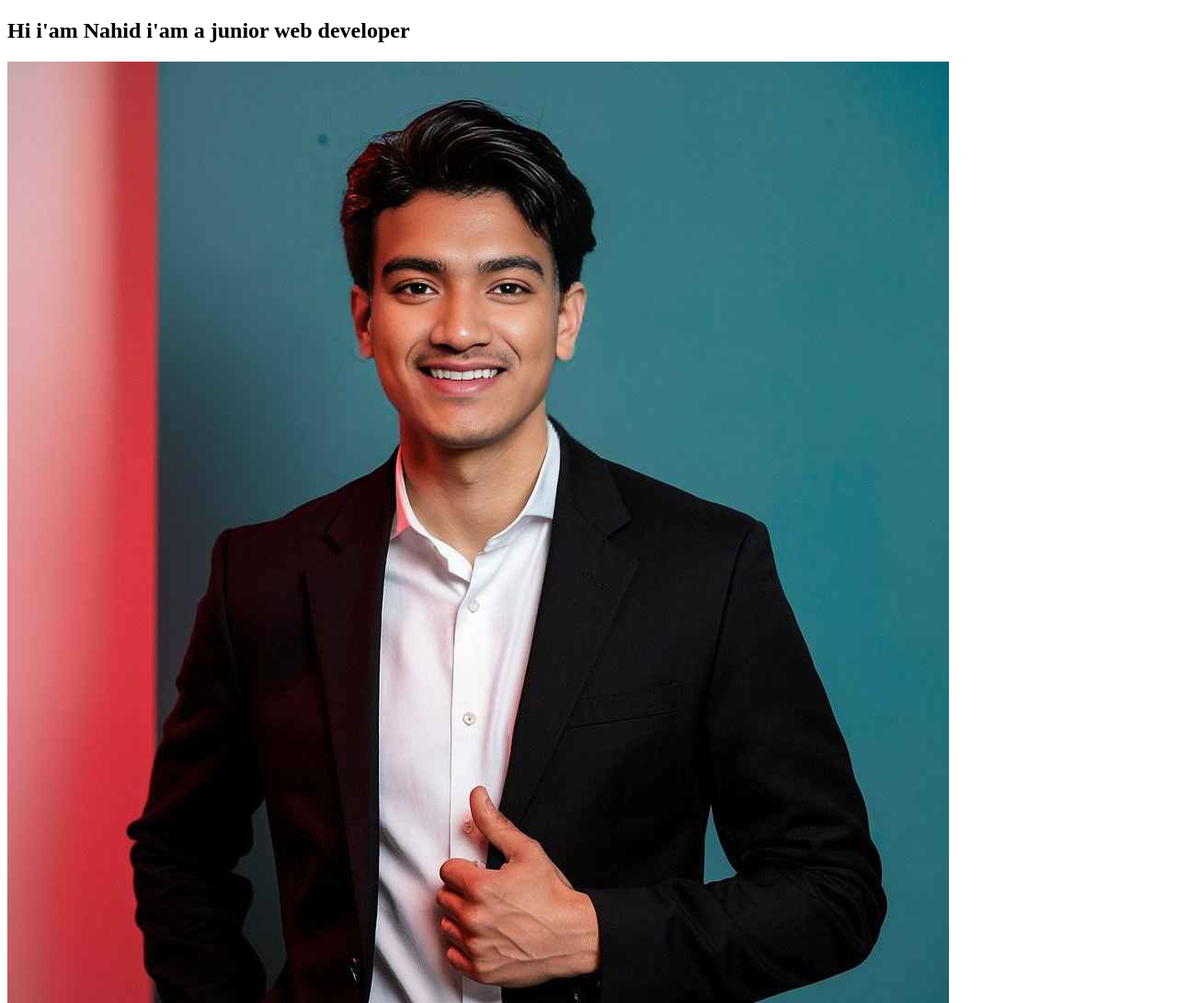
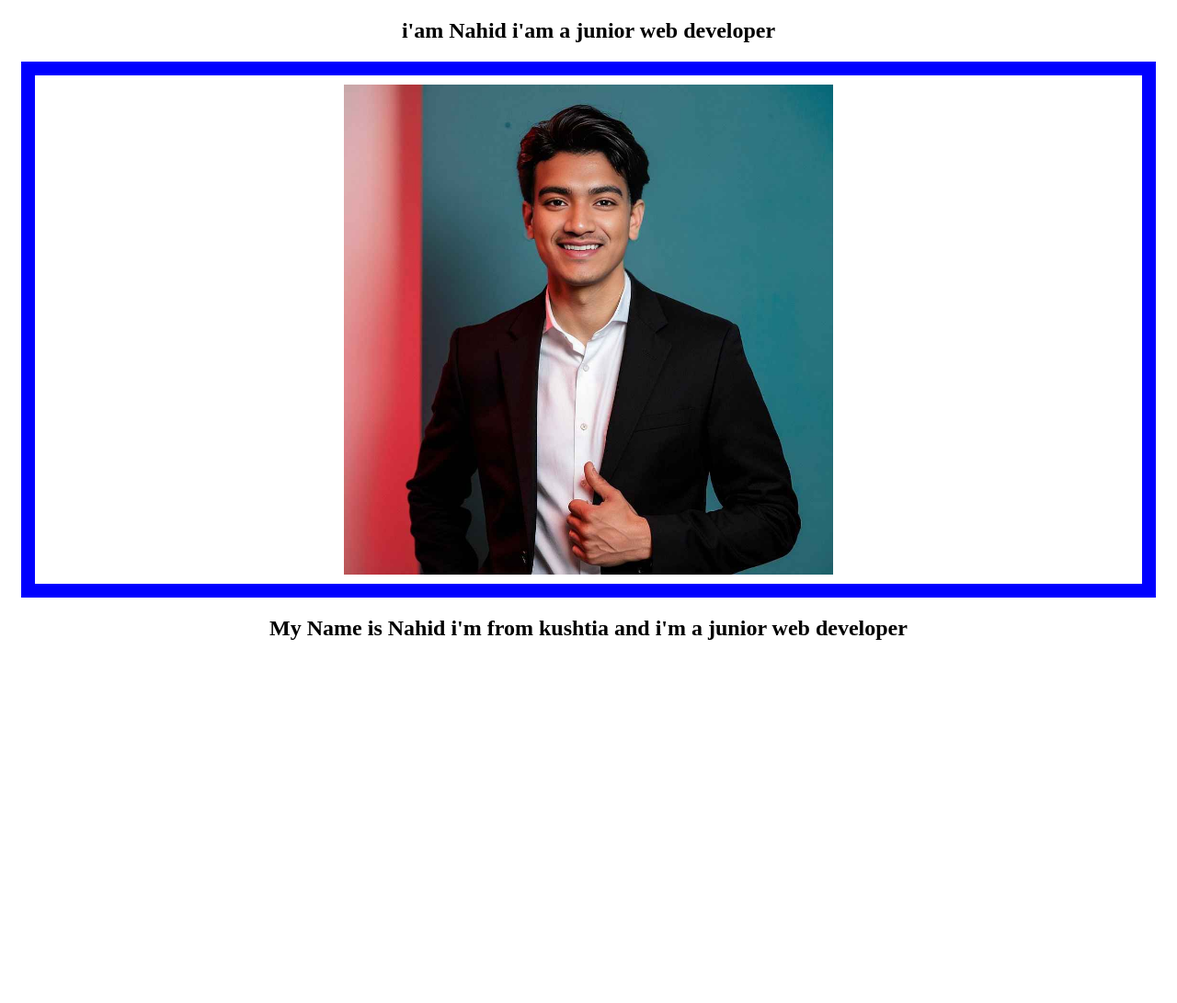
Before and after one commit to nhbadhan/my-portfolio-repo, a plain HTML site: page index.html in a window 1280 px wide. Shown: the whole page at 92% size. After the commit the page ends 800 px from the top, so only its background shows below. Drawn offline with Linux system fonts and the light colour scheme.

Commit message:
photo box

```diff
--- a/index.html
+++ b/index.html
@@ -5,13 +5,22 @@
     <meta name="viewport" content="width=device-width, initial-scale=1.0">
     <title>My Portfolio</title>
     <link rel="stylesheet" href="styles.css">
+    <style>
+        h2 {
+            /* font-style: italic; */
+            text-align: center;
+        }
+    </style>
 </head>
 <body>
-    <h2>Hi i'am Nahid i'am a junior web developer</h2>
-    <div>
-       <img src="./img/nahid.jpg" alt="">
+    <h2 > i'am Nahid i'am a junior web developer </h2>
+    <div class="image-container">
+       <img src="./img/nahid.jpg" alt="Nahid">
 
 
     </div>
+    <div>
+        <h2>My Name is Nahid i'm from kushtia and i'm a junior web developer</h2>
+    </div>
 </body>
 </html>
--- a/styles.css
+++ b/styles.css
@@ -0,0 +1,16 @@
+.image-container {
+    display: flex;
+    justify-content: center;
+    /* align-items: center; */
+    /* height: 45; */
+    /* width: 35; */
+    border: solid blue 15px;
+    margin: 0px 15px 0px 15px;
+    padding: 10px;
+    border-radius: 0px 15 0 15;
+
+}
+img {
+    max-width: 45%;
+    height: auto;
+}
```
